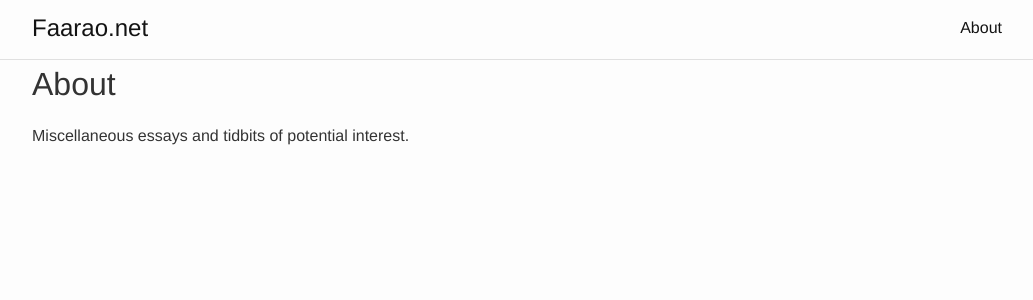
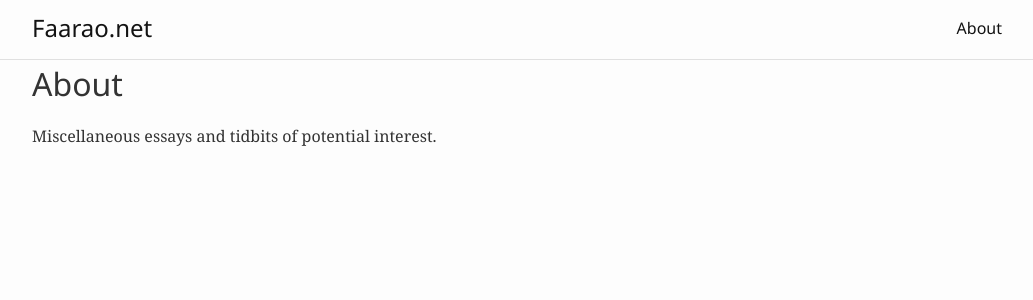
Before and after one commit to Eilyra/blog, a Jekyll site: the page built from about.md, in a window 1280 px wide. Shown: the top 300 px of the page, without its empty margins (123-1156 px from the left). Built offline with Jekyll 4.4.1, drawn with Linux system fonts in a browser that asks for light colours.

Commit message:
Font changes

```diff
--- a/css/main.scss
+++ b/css/main.scss
@@ -39,7 +39,7 @@ h3 {
 }
 
 body {
-  font-family: Helvetica, Arial, sans-serif;
+  font-family: 'Segoe UI', Helvetica, sans-serif;
   font-size: 16px;
   color: #333333;
   background-color: #fdfdfd;
@@ -146,8 +146,13 @@ div.wrapper {
   }
 }
 
-.post-content ul {
-  margin-left: 2em;
+.post-content {
+  ul {
+    margin-left: 2em;
+  }
+  p {
+    font-family: Georgia, serif;
+  }
 }
 
 .site-footer {
```
